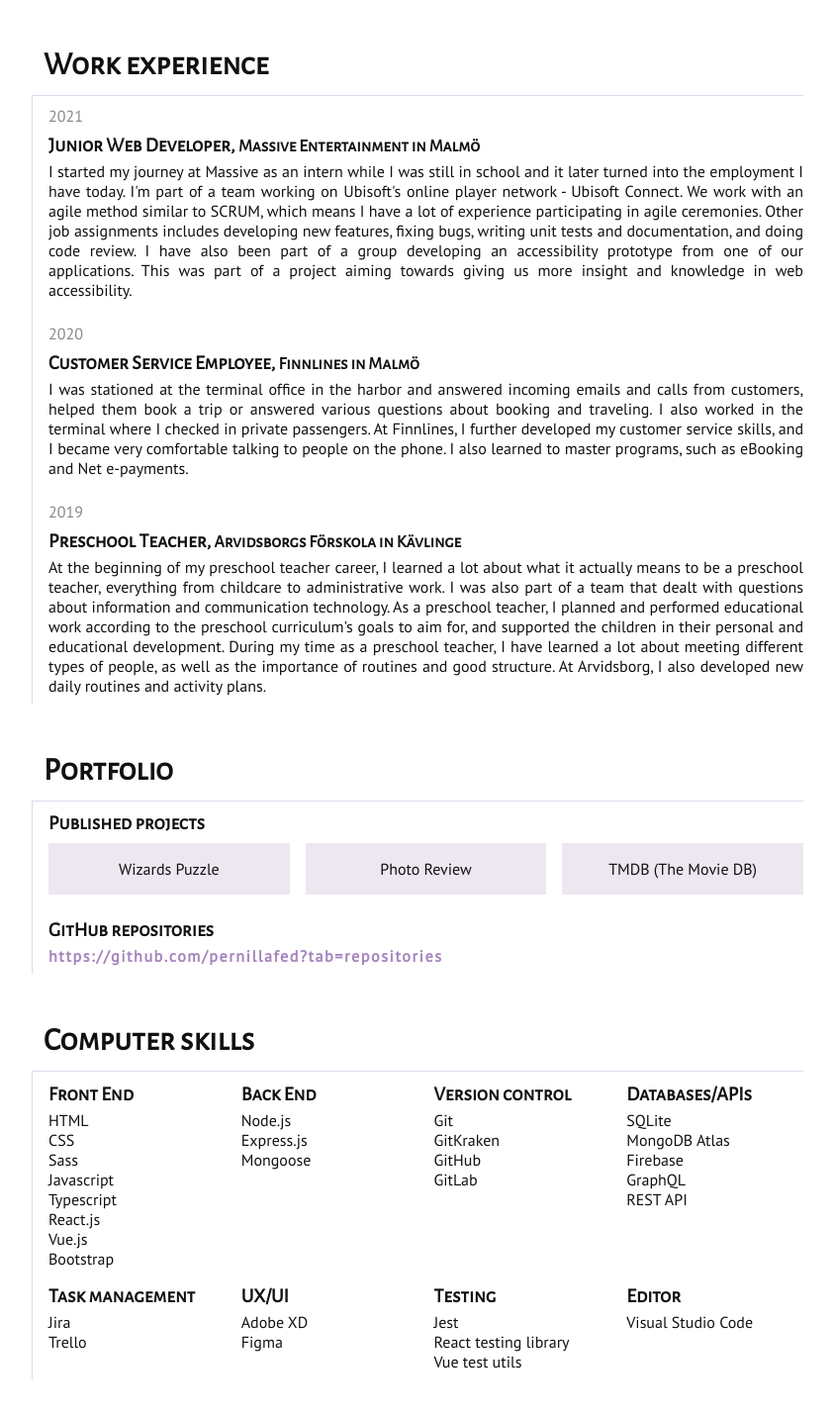
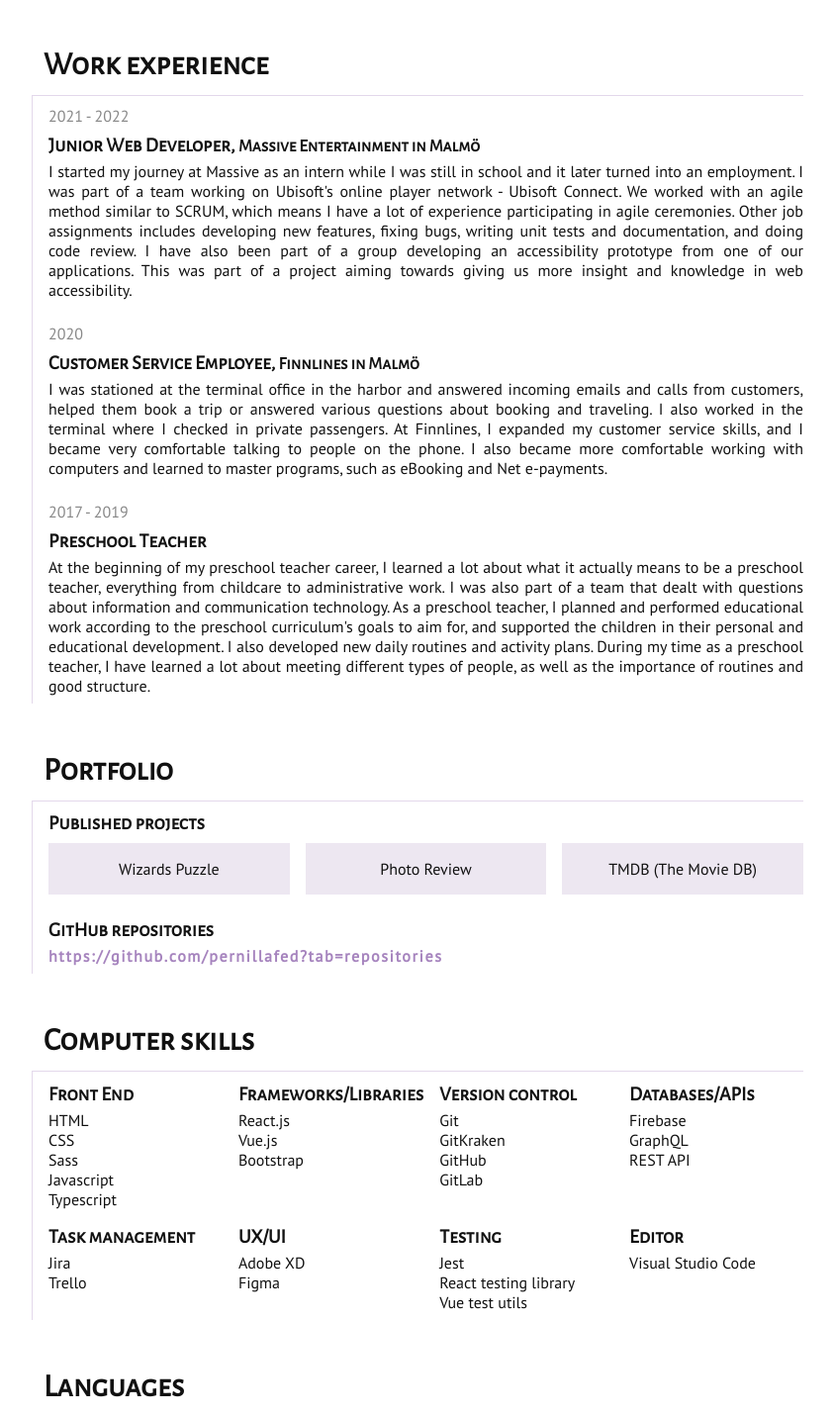
Before and after one commit to pernillafed/web-resume, a React (Vite) app: page / in a window 1280 px wide. Shown: the part 877-2308 px from the top of the page at 99% size, without its empty margins (338-1181 px from the left). Built offline with nearby package versions, Linux system fonts and the light colour scheme.

Commit message:
Changed some content

```diff
--- a/src/components/content/Content.jsx
+++ b/src/components/content/Content.jsx
@@ -7,7 +7,7 @@ const Content = ({ refs }) => {
                 <h1 ref={refs.presentationRef}>Presentation</h1>
                 <div className={`${styles.subContent} ${styles.presentation}`}>
                     <p>
-                        I'm a creative Junior Web Developer with a special interest in web design and all things visual in web applications. I love constantly learning new things and taking on new challenges. I have a lot of experience working in agile teams, and I'm always positive and helpful towards everyone. I'm looking for a new job where I can continue to grow, both professionally and personally.
+                        I'm a creative Junior Front End Developer with a special interest in web design and all things visual in web applications. I love constantly learning new things and taking on new challenges. I have a lot of experience working in agile teams, and I'm always positive and helpful towards everyone. I'm looking for a new job where I can continue to grow, both professionally and personally.
                     </p>
                 </div>
             </section>
@@ -30,22 +30,22 @@ const Content = ({ refs }) => {
                 <h1 ref={refs.workRef}>Work experience</h1>
                 <div className={`${styles.subContent} ${styles.work}`}>
                     <div>
-                        <span className={styles.year}>2021</span>
+                        <span className={styles.year}>2021 - 2022</span>
                         <h2>Junior Web Developer, <span className={styles.place}>Massive Entertainment in Malmö</span></h2>
-                        <p>I started my journey at Massive as an intern while I was still in school and it later turned into the employment I have today. I'm part of a team working on Ubisoft's online player network - Ubisoft Connect. We work with an agile method similar to SCRUM, which means I have a lot of experience participating in agile ceremonies. Other job assignments includes developing new features, fixing bugs, writing unit tests and documentation, and doing code review. I have also been part of a group developing an accessibility prototype from one of our applications. This was part of a project aiming towards giving us more insight and knowledge in web accessibility.</p>
+                        <p>I started my journey at Massive as an intern while I was still in school and it later turned into an employment. I was part of a team working on Ubisoft's online player network - Ubisoft Connect. We worked with an agile method similar to SCRUM, which means I have a lot of experience participating in agile ceremonies. Other job assignments includes developing new features, fixing bugs, writing unit tests and documentation, and doing code review. I have also been part of a group developing an accessibility prototype from one of our applications. This was part of a project aiming towards giving us more insight and knowledge in web accessibility.</p>
                     </div>
                     <div>
                         <span className={styles.year}>2020</span>
                         <h2>Customer Service Employee, <span className={styles.place}>Finnlines in Malmö</span></h2>
                         <p>
-                            I was stationed at the terminal office in the harbor and answered incoming emails and calls from customers, helped them book a trip or answered various questions about booking and traveling. I also worked in the terminal where I checked in private passengers. At Finnlines, I further developed my customer service skills, and I became very comfortable talking to people on the phone. I also learned to master programs, such as eBooking and Net e-payments.
+                            I was stationed at the terminal office in the harbor and answered incoming emails and calls from customers, helped them book a trip or answered various questions about booking and traveling. I also worked in the terminal where I checked in private passengers. At Finnlines, I expanded my customer service skills, and I became very comfortable talking to people on the phone. I also became more comfortable working with computers and learned to master programs, such as eBooking and Net e-payments.
                         </p>
                     </div>
                     <div>
-                        <span className={styles.year}>2019</span>
-                        <h2>Preschool Teacher, <span className={styles.place}>Arvidsborgs Förskola in Kävlinge</span></h2>
+                        <span className={styles.year}>2017 - 2019</span>
+                        <h2>Preschool Teacher</h2>
                         <p>
-                            At the beginning of my preschool teacher career, I learned a lot about what it actually means to be a preschool teacher, everything from childcare to administrative work. I was also part of a team that dealt with questions about information and communication technology. As a preschool teacher, I planned and performed educational work according to the preschool curriculum's goals to aim for, and supported the children in their personal and educational development. During my time as a preschool teacher, I have learned a lot about meeting different types of people, as well as the importance of routines and good structure. At Arvidsborg, I also developed new daily routines and activity plans.
+                            At the beginning of my preschool teacher career, I learned a lot about what it actually means to be a preschool teacher, everything from childcare to administrative work. I was also part of a team that dealt with questions about information and communication technology. As a preschool teacher, I planned and performed educational work according to the preschool curriculum's goals to aim for, and supported the children in their personal and educational development. I also developed new daily routines and activity plans. During my time as a preschool teacher, I have learned a lot about meeting different types of people, as well as the importance of routines and good structure.
                         </p>
                     </div>
                 </div>
@@ -78,17 +78,14 @@ const Content = ({ refs }) => {
                             <li>Sass</li>
                             <li>Javascript</li>
                             <li>Typescript</li>
+                        </ul>
+                    </div>
+                    <div>
+                        <h2>Frameworks/Libraries</h2>
+                        <ul>
                             <li>React.js</li>
                             <li>Vue.js</li>
                             <li>Bootstrap</li>
-                        </ul>
-                    </div>
-                    <div>
-                        <h2>Back End</h2>
-                        <ul>
-                            <li>Node.js</li>
-                            <li>Express.js</li>
-                            <li>Mongoose</li>
                         </ul>
                     </div>
                     <div>
@@ -103,8 +100,6 @@ const Content = ({ refs }) => {
                     <div>
                         <h2>Databases/APIs</h2>
                         <ul>
-                            <li>SQLite</li>
-                            <li>MongoDB Atlas</li>
                             <li>Firebase</li>
                             <li>GraphQL</li>
                             <li>REST API</li>
@@ -146,7 +141,6 @@ const Content = ({ refs }) => {
                     <ul className={styles.languages}>
                         <li>Swedish (native)</li>
                         <li>English (fluent)</li>
-                        <li>German (basic)</li>
                     </ul>
                 </div>
             </section>
```
